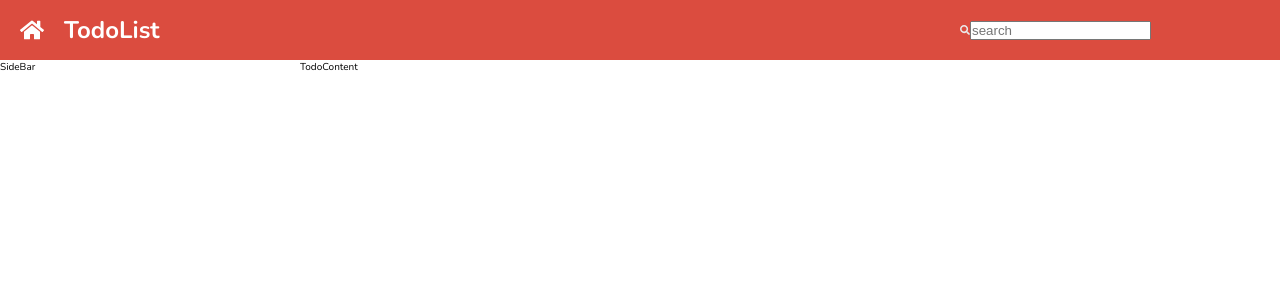
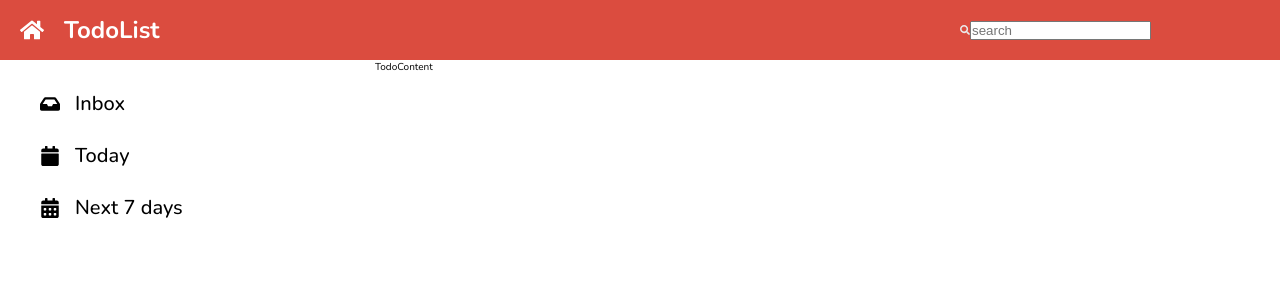
Before and after one commit to KasamaLee/cc15-todolist-kasama, a React (Create React App) app: page / in a window 1280 px wide. Shown: the top 300 px of the page. Built offline with nearby package versions, Linux system fonts and the light colour scheme.

Commit message:
refractor : create listItem component

```diff
--- a/src/app/App.jsx
+++ b/src/app/App.jsx
@@ -1,5 +1,7 @@
 import './App.scss';
 import Header from '../components/Header.jsx';
+import ListItem from '../components/ListItem';
+import { FaCalendar, FaCalendarAlt, FaInbox } from 'react-icons/fa';
 
 function App() {
   return (
@@ -7,7 +9,44 @@
       <div className="todo__header">
         <Header />
       </div>
-      <div className="todo__sidebar">SideBar</div>
+
+      <div className="todo__sidebar">
+        <aside className='sidebar'>
+
+          <section className='sidebar__category'>
+            <ul className='list'>
+              {/* <li className='list__item'>
+                <FaInbox className='list__item__icon' />
+                <p className='list__item__text'>Inbox</p>
+              </li>
+              <li className='list__item'>
+                <FaCalendar className='list__item__icon' />
+                <p className='list__item__text'>Today</p>
+              </li>
+              <li className='list__item'>
+                <FaCalendarAlt className='list__item__icon' />
+                <p className='list__item__text'>Next 7 Days</p>
+              </li> */}
+
+              <ListItem
+                text='Inbox'
+                icon={<FaInbox className='list__item__icon' />}
+              />
+              <ListItem
+                text='Today'
+                icon={<FaCalendar className='list__item__icon' />}
+              />
+              <ListItem
+                text='Next 7 days'
+                icon={<FaCalendarAlt className='list__item__icon' />}
+              />
+            </ul>
+          </section>
+
+          <section className='sidebar__category'></section>
+        </aside>
+      </div>
+
       <div className="todo_content">TodoContent</div>
     </div>
   );
--- a/src/app/App.scss
+++ b/src/app/App.scss
@@ -29,3 +29,39 @@
         grid-column-end: -1;
     }
 }
+
+
+.sidebar {
+    display: flex;
+    flex-direction: column;
+    gap: 10px;
+    padding: 20px 30px;
+    height: calc(100vh - $header-height);;
+}
+
+// Block
+.list {
+    display: flex;
+    flex-direction: column;
+    gap: 5px;
+
+    // Element
+    &__item {
+        display: flex;
+        align-items: center;
+        gap: 15px;
+        font-size: 2rem;
+        padding: 10px;
+        border-radius: 4px;
+        cursor: pointer;
+
+        &:hover {
+            background-color: $grey-light;
+        }
+
+        // Modifier
+        &__text {
+            font-weight: 500;
+        }
+    }
+}
--- /dev/null
+++ b/src/components/ListItem.jsx
@@ -0,0 +1,14 @@
+import './ListItem.scss';
+import { FaInbox } from 'react-icons/fa';
+
+function ListItem(props) {
+    console.log(props);
+    return (
+        <li className='list__item'>
+            {props.icon}
+            <p className='list__item__text'>{props.text}</p>
+        </li>
+    );
+}
+
+export default ListItem;
--- a/src/index.scss
+++ b/src/index.scss
@@ -7,7 +7,7 @@
 $grey-dark: #808080;
 $white: #fff;
 $header-height: 60px;
-$sidebar-width: 300px;
+$sidebar-width: 375px;
 
 // CSS Global Reset
 *,
@@ -30,3 +30,7 @@
   -webkit-font-smoothing: antialiased;
   -moz-osx-font-smoothing: grayscale;
 }
+
+li {
+  list-style: none;
+}
```
Also changed, not shown: src/components/ListItem.scss (added).
